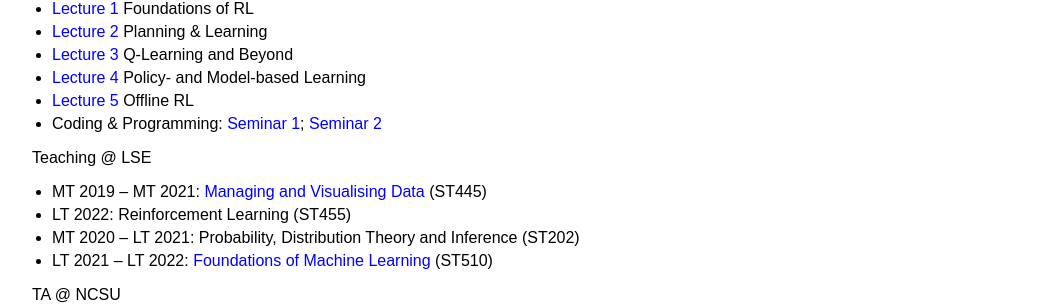
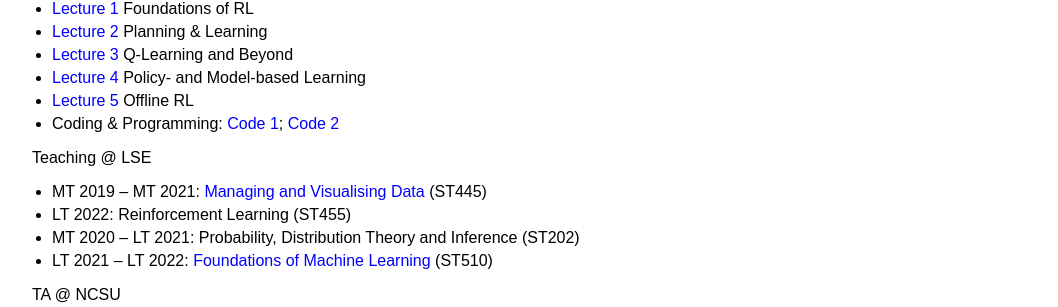
Before and after one commit to callmespring/callmespring.github.io, a Jekyll site: the page built from teaching.md, in a window 1280 px wide. Shown: the part 186-493 px from the top of the page, without its empty margins (108-1166 px from the left). Built offline with Jekyll 4.4.1, drawn with Linux system fonts in a browser that asks for light colours.

Commit message:
Update teaching.md

```diff
--- a/teaching.md
+++ b/teaching.md
@@ -10,7 +10,7 @@
 * [Lecture 3](./slides/lecture5.pdf) Q-Learning and Beyond
 * [Lecture 4](./slides/lecture8.pdf) Policy- and Model-based Learning
 * [Lecture 5](./slides/lecture10.pdf) Offline RL
-* Coding & Programming: [Seminar 1](./code/seminar1.zip); [Seminar 2](./code/seminar2.zip)
+* Coding & Programming: [Code 1](./code/seminar1.zip); [Code 2](./code/seminar2.zip)
 
 Teaching @ LSE
 
```
